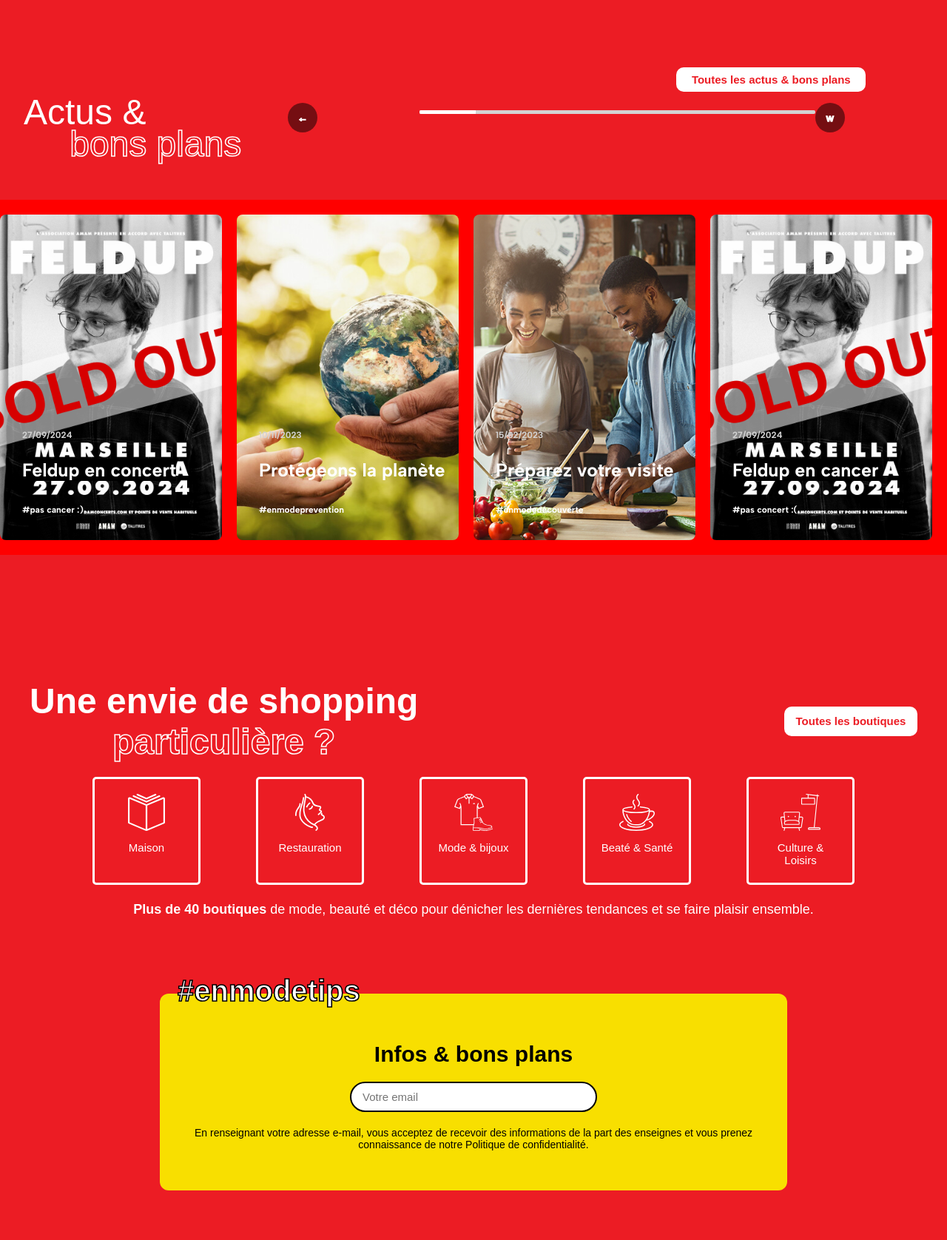
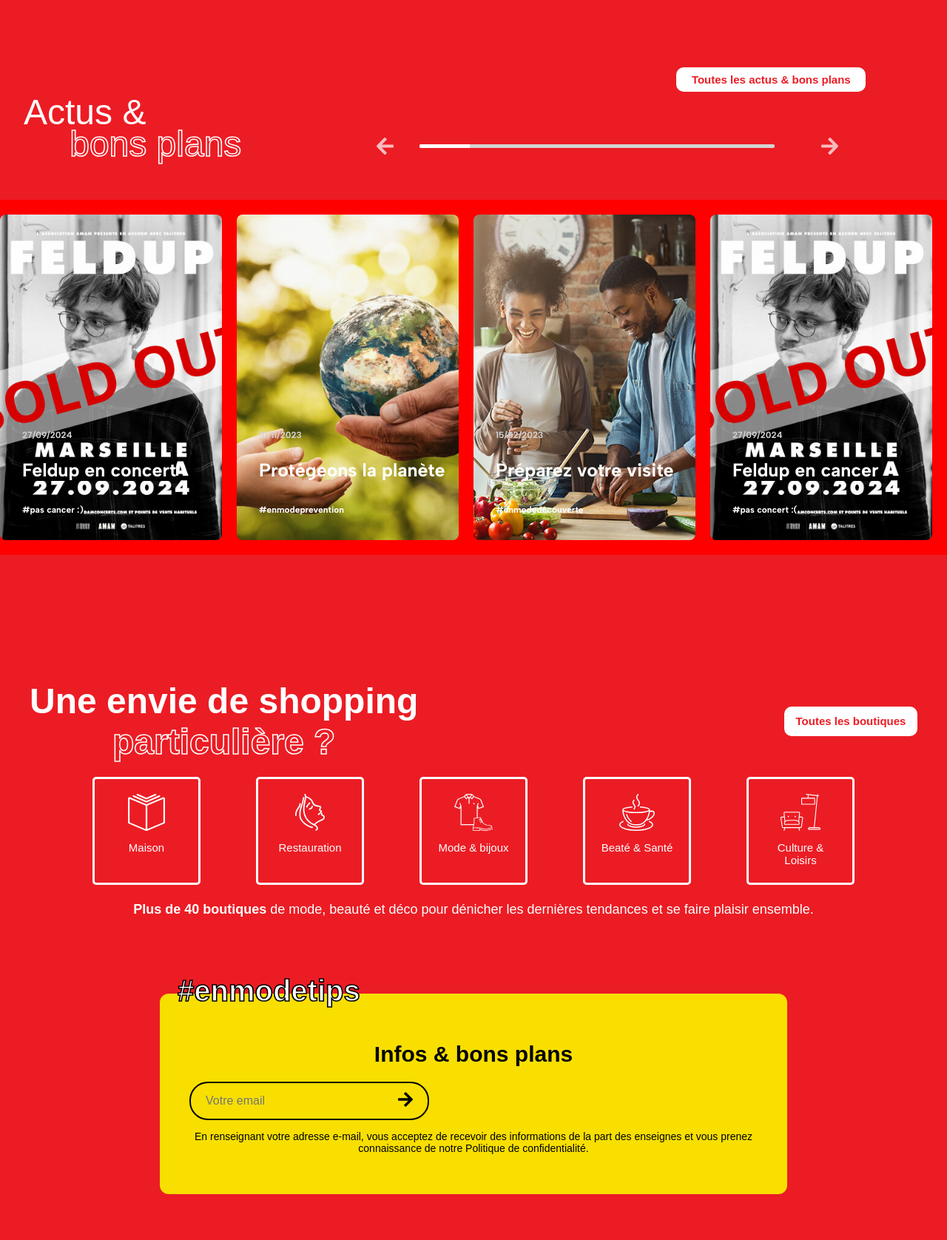
Before and after one commit to GallusPrime/Projet_Web_L2_2024, a website built with Vite: page index.html in a window 1280 px wide. Shown: the part 1120-2796 px from the top of the page at 74% size. Built offline with nearby package versions, Linux system fonts and the light colour scheme; files whose address does not match are found by name.

Commit message:
j'ai presque finis

```diff
--- a/index.html
+++ b/index.html
@@ -101,11 +101,11 @@
       </div>
       <div class="bonPlan">
         <p class="bons_plans">bons plans</p>
-        <button class="arrow left-arrow">←</button>
+        <button class="arrow left-arrow"><img src="public/arrow_left1.svg"></button>
         <div class="progress-bar">
           <div class="progress-indicator"></div>
         </div>
-        <button class="arrow right-arrow">w</button>
+        <button class="arrow right-arrow"><img src="public/arrow_lesft.svg"></button>
       </div>
 
       <div class="carousel-container">
@@ -208,6 +208,9 @@
       <h2>Infos & bons plans</h2>
       <form class="votreemail">
         <input type="email" placeholder="Votre email "  required >
+        <button type="submit">
+          <img src="public/arrow.svg" alt="Flèche">
+        </button>
       </form>
       <p class="minitxt">
         En renseignant votre adresse e-mail, vous acceptez de recevoir des informations de la part
--- a/public/style.css
+++ b/public/style.css
@@ -381,8 +381,8 @@
 /*bar fix*/
 .bar-fixé {
     position: fixed;
-    top: 60%;
-    left: 10%;
+    top: 70%;
+    left: 5%;
     transform: translateY(-50%); /* peut être a enlever */
     padding: 10px 10px;
     text-align: center;
@@ -393,22 +393,25 @@
 .vertical-txt {
     writing-mode: vertical-rl; /* Rend le texte vertical */
     transform: rotate(180deg); /* Inverse le sens du texte */
-    font-size: 14px;
     font-weight: bold;
+    font-size: 1.75rem;
+    color: white;
+    font-family: "AlbertSans-BoldItalic", sans-serif;
+    -webkit-text-stroke-width: 0.1rem;
+    -webkit-text-stroke-color: black;
     margin-bottom: 20px; /* Espace entre le texte et les icônes */
-    color: black;
+
 }
 
 
 .icones {
     display: flex;
     flex-direction: column;
-    gap: 10px;
 }
 
 .icone img {
-    width: 20px;
-    height: 20px;
+    width: 30px;
+    height: 30px;
     object-fit: contain;
     padding: 2px;
     transition: transform 0.3s ease;
@@ -452,17 +455,36 @@
     display: flex;
     justify-content: center;
     align-items: center;
-    margin-bottom: 20px;
-    gap: 10px;
+    border: 2px solid black;
+    border-radius: 25px;
+    padding: 5px 10px;
+    max-width: 300px;
 }
 
 .votreemail input {
-    padding: 10px 15px;
-    border: 2px solid black;
-    border-radius: 25px;
-    font-size: 15px;
     flex: 1;
-    max-width: 300px;
+    background: transparent;
+    border: none;
+    outline: none;
+    font-size: 16px;
+    padding: 10px;
+}
+
+.votreemail button {
+    background-color: transparent;
+    border: none;
+    cursor: pointer;
+    padding: 0 10px;
+}
+
+.votreemail button img {
+    width: 20px;
+    height: 20px;
+    transition: 0.5s ease-out;
+}
+
+.votreemail button img:hover {
+    transform: translateX(8px);
 }
 
 .minitxt {
@@ -639,18 +661,24 @@
 }
 
 .arrow {
-    margin-top: 20px;
-    background-color: rgba(0, 0, 0, 0.5);
-    color: white;
+    margin-top: 60px;
+    background-color: transparent;
     border: none;
-    border-radius: 50%;
+    cursor: pointer;
     width: 40px;
     height: 40px;
-    cursor: pointer;
+}
+
+.left-arrow {
+    margin-left: 7rem;
+}
+
+.right-arrow {
 
 }
 .progress-bar {
-    margin-top: 30px;
+    margin-top: 76px;
+    margin-right: 55px;
     height: 5px;
     background-color: lightgrey;
     position: relative;
```
Also changed, not shown: public/arrow_left1.svg (added), public/arrow_lesft.svg (added).
